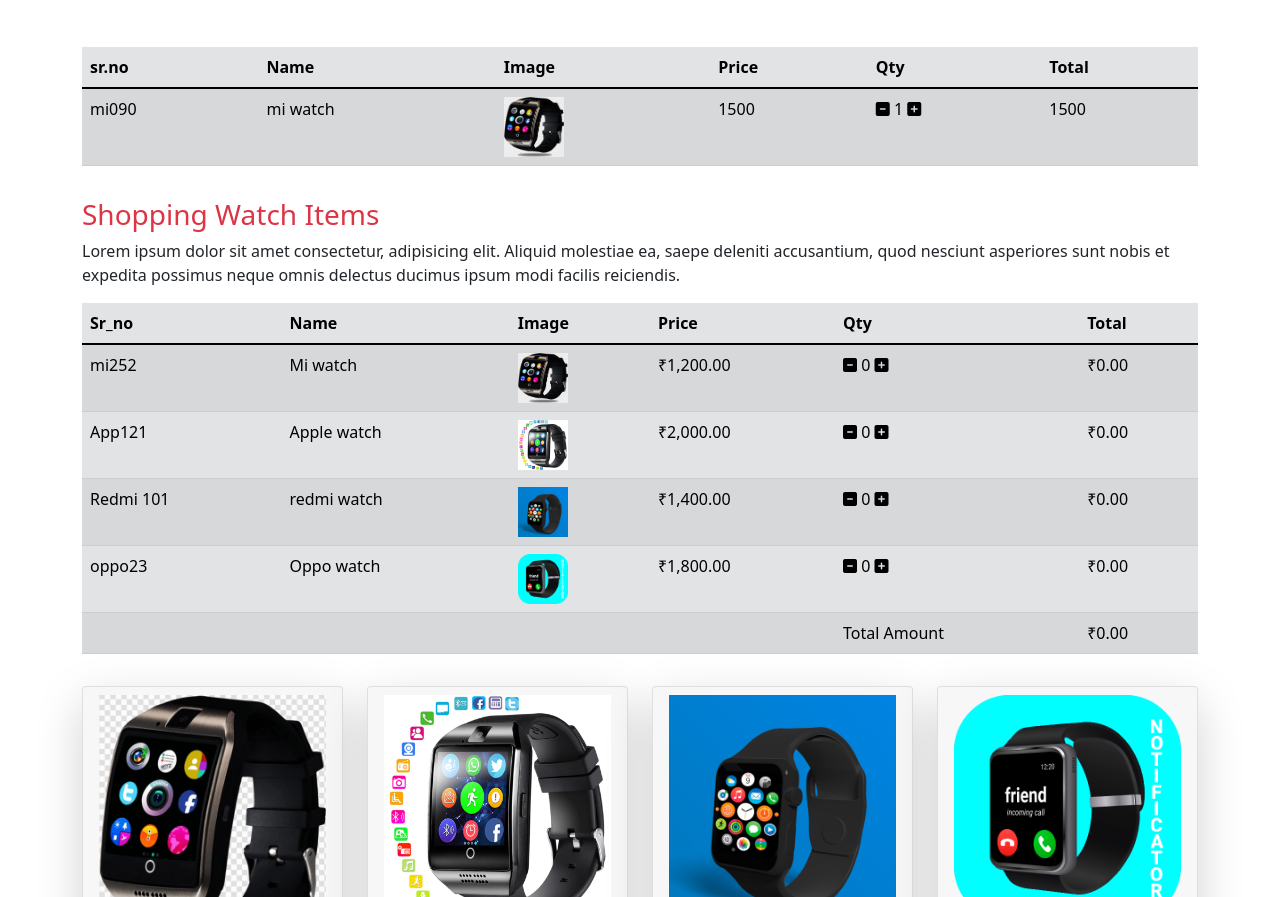
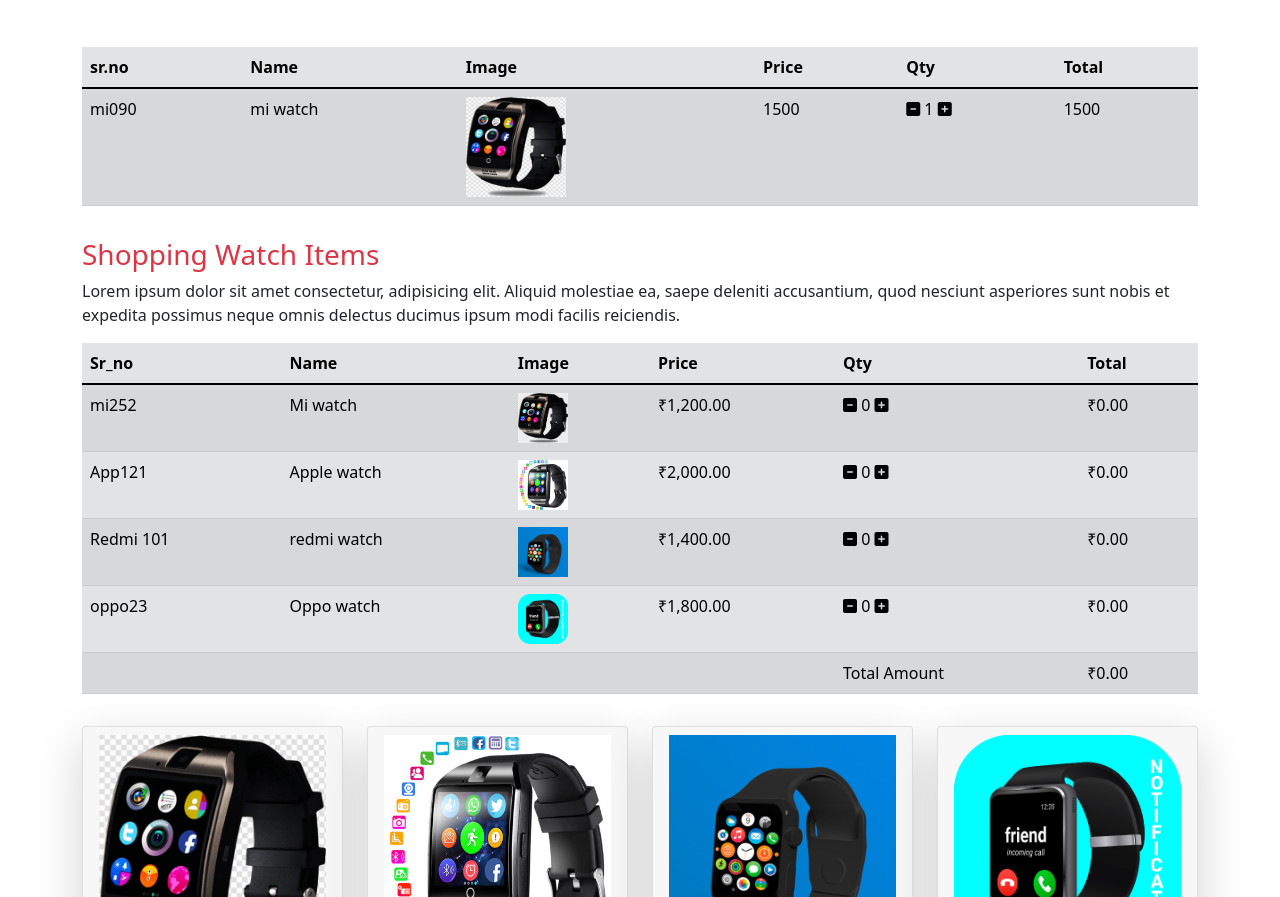
Before and after one commit to vamsi8143/flowerApp, an Angular app: page / in a window 1280 px wide. Shown: the part 1473-2370 px from the top of the page. Built offline with nearby package versions, Linux system fonts and the light colour scheme.

Commit message:
width change

```diff
--- a/src/app/components/product-items/product-items.component.html
+++ b/src/app/components/product-items/product-items.component.html
@@ -21,8 +21,8 @@
                 <img
                   src="assets/img/watch.png"
                   alt="watch"
-                  width="60"
-                  height="60"
+                  width="100"
+                  height="100"
                 />
               </td>
               <td>{{ product.price }}</td>
```
